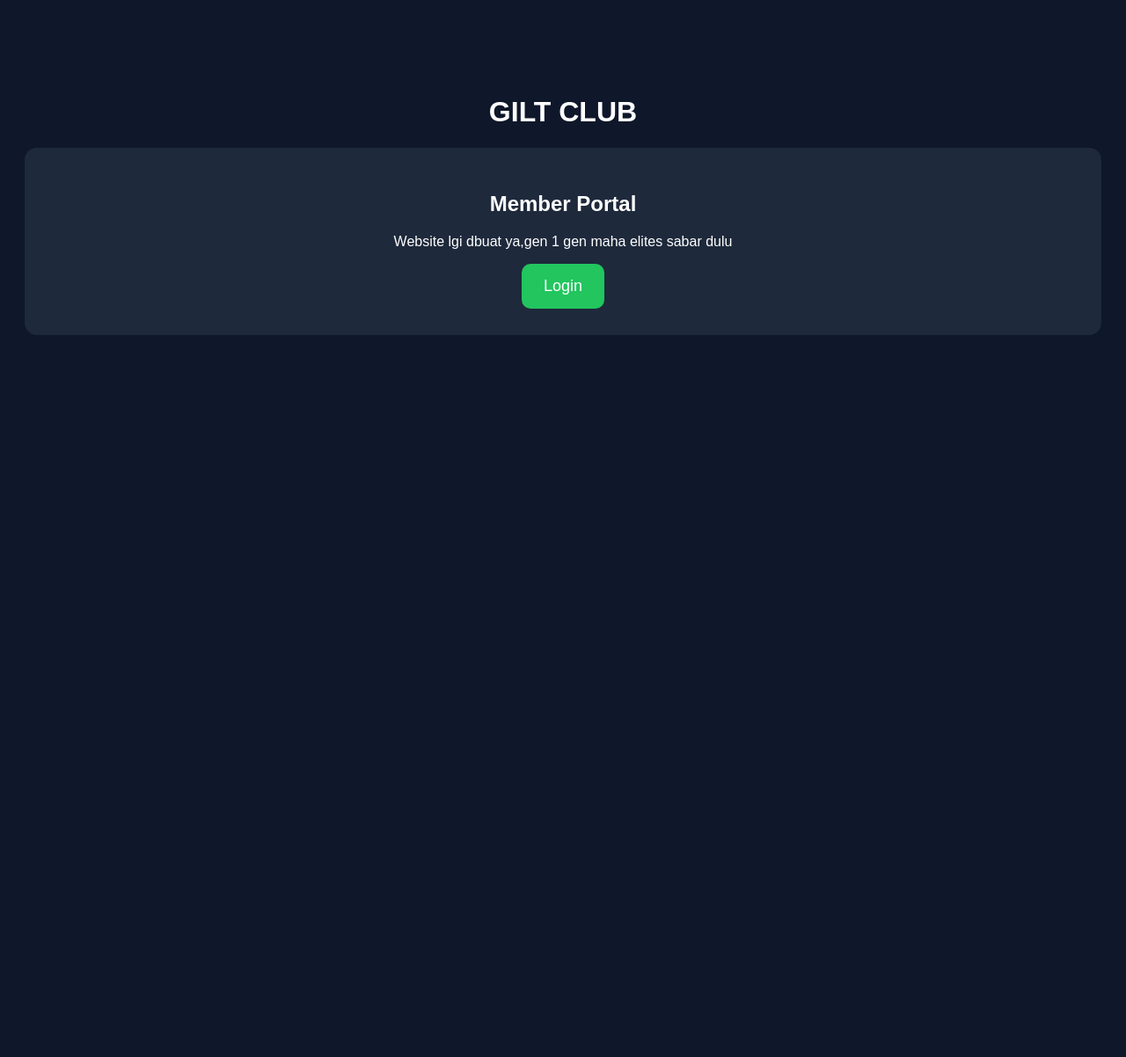
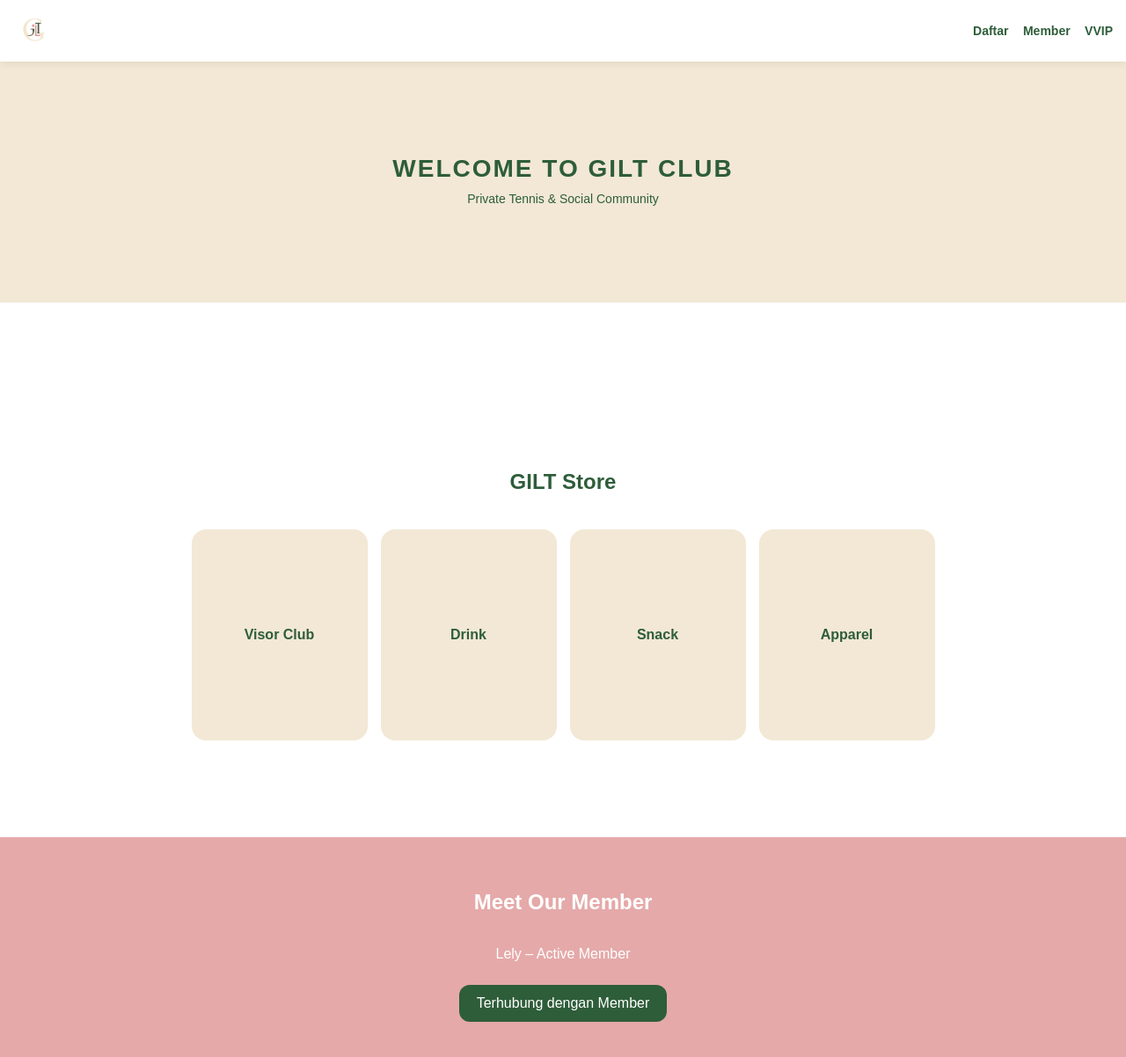
Before and after one commit to maledannirh-design/giltclub.github.io, a plain HTML site: page index.html in a window 1280 px wide. Shown: the whole page at 88% size. Before the commit the page ends 800 px from the top, so only its background shows below. Drawn offline with Linux system fonts and the light colour scheme.

Commit message:
Update index.html

```diff
--- a/index.html
+++ b/index.html
@@ -1,40 +1,159 @@
 <!DOCTYPE html>
-<html>
+<html lang="en">
 <head>
-<title>Gilt Club</title>
+<meta charset="UTF-8">
 <meta name="viewport" content="width=device-width, initial-scale=1.0">
+<title>GILT Club</title>
+
 <style>
 body{
-font-family: Arial;
-background:#0f172a;
+margin:0;
+font-family: Arial, Helvetica, sans-serif;
+background:#F2E8D5;
+color:#2E5D3A;
+}
+
+/* HEADER */
+.header{
+position:fixed;
+top:0;
+left:0;
+right:0;
+height:70px;
+background:white;
+display:flex;
+align-items:center;
+justify-content:space-between;
+padding:0 15px;
+box-shadow:0 2px 10px rgba(0,0,0,0.08);
+z-index:999;
+}
+
+.logo{
+height:48px;
+}
+
+.menu a{
+margin-left:12px;
+text-decoration:none;
+color:#2E5D3A;
+font-weight:600;
+font-size:14px;
+}
+
+/* SECTION GENERAL */
+section{
+padding-top:80px;
+display:flex;
+align-items:center;
+justify-content:center;
+text-align:center;
+}
+
+/* 1/3 WELCOME */
+.hero{
+height:33vh;
+flex-direction:column;
+}
+
+.hero h1{
+margin:0;
+font-size:28px;
+letter-spacing:2px;
+}
+
+.hero p{
+margin-top:10px;
+font-size:14px;
+}
+
+/* 2/3 STORE */
+.store{
+height:66vh;
+background:#fff;
+flex-direction:column;
+}
+
+.slider{
+display:flex;
+overflow-x:auto;
+padding:20px;
+gap:15px;
+}
+
+.card{
+min-width:200px;
+height:240px;
+background:#F2E8D5;
+border-radius:16px;
+display:flex;
+align-items:center;
+justify-content:center;
+font-weight:bold;
+}
+
+/* MEMBER SECTION */
+.member{
+background:#E5A9A9;
 color:white;
-text-align:center;
-padding-top:80px;
+flex-direction:column;
+padding:40px 20px;
 }
-.card{
-background:#1e293b;
-margin:20px;
-padding:30px;
-border-radius:14px;
+
+.member img{
+width:160px;
+border-radius:20px;
+margin-bottom:15px;
 }
-button{
-padding:15px 25px;
-border-radius:10px;
-border:none;
-background:#22c55e;
+
+.button{
+background:#2E5D3A;
 color:white;
-font-size:18px;
+padding:12px 20px;
+border-radius:12px;
+margin-top:10px;
+display:inline-block;
+text-decoration:none;
 }
 </style>
 </head>
+
 <body>
 
-<h1>GILT CLUB</h1>
-<div class="card">
-<h2>Member Portal</h2>
-<p>Website lgi dbuat ya,gen 1 gen maha elites sabar dulu</p>
-<button>Login</button>
+<!-- HEADER -->
+<div class="header">
+<img src="logo_giltclub.png" class="logo">
+
+<div class="menu">
+<a href="#">Daftar</a>
+<a href="#">Member</a>
+<a href="#">VVIP</a>
 </div>
+</div>
+
+<!-- WELCOME -->
+<section class="hero">
+<h1>WELCOME TO GILT CLUB</h1>
+<p>Private Tennis & Social Community</p>
+</section>
+
+<!-- STORE -->
+<section class="store">
+<h2>GILT Store</h2>
+<div class="slider">
+<div class="card">Visor Club</div>
+<div class="card">Drink</div>
+<div class="card">Snack</div>
+<div class="card">Apparel</div>
+</div>
+</section>
+
+<!-- MEMBER PROFILE -->
+<section class="member">
+<h2>Meet Our Member</h2>
+<p>Lely – Active Member</p>
+<a class="button" href="#">Terhubung dengan Member</a>
+</section>
 
 </body>
 </html>
```
